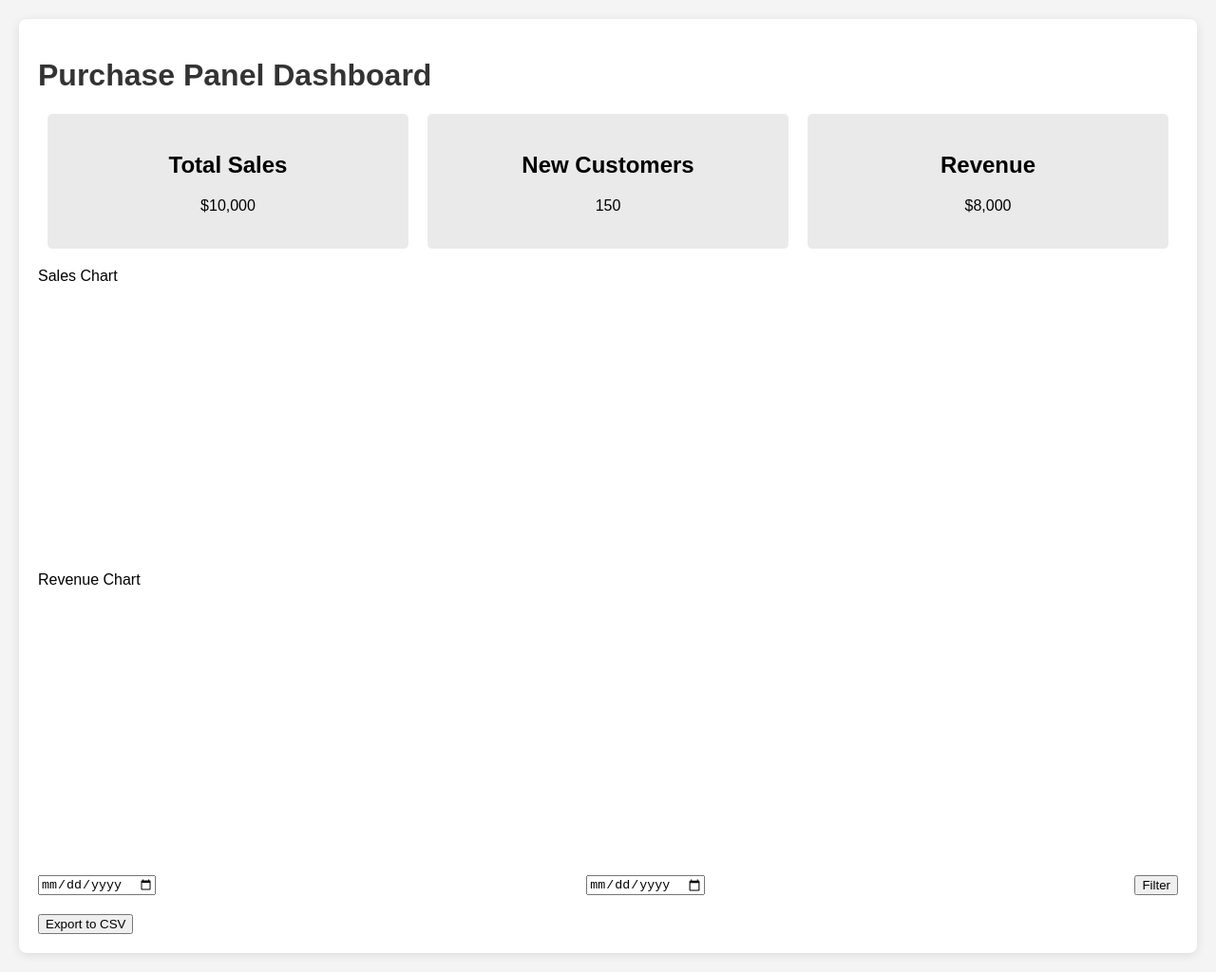
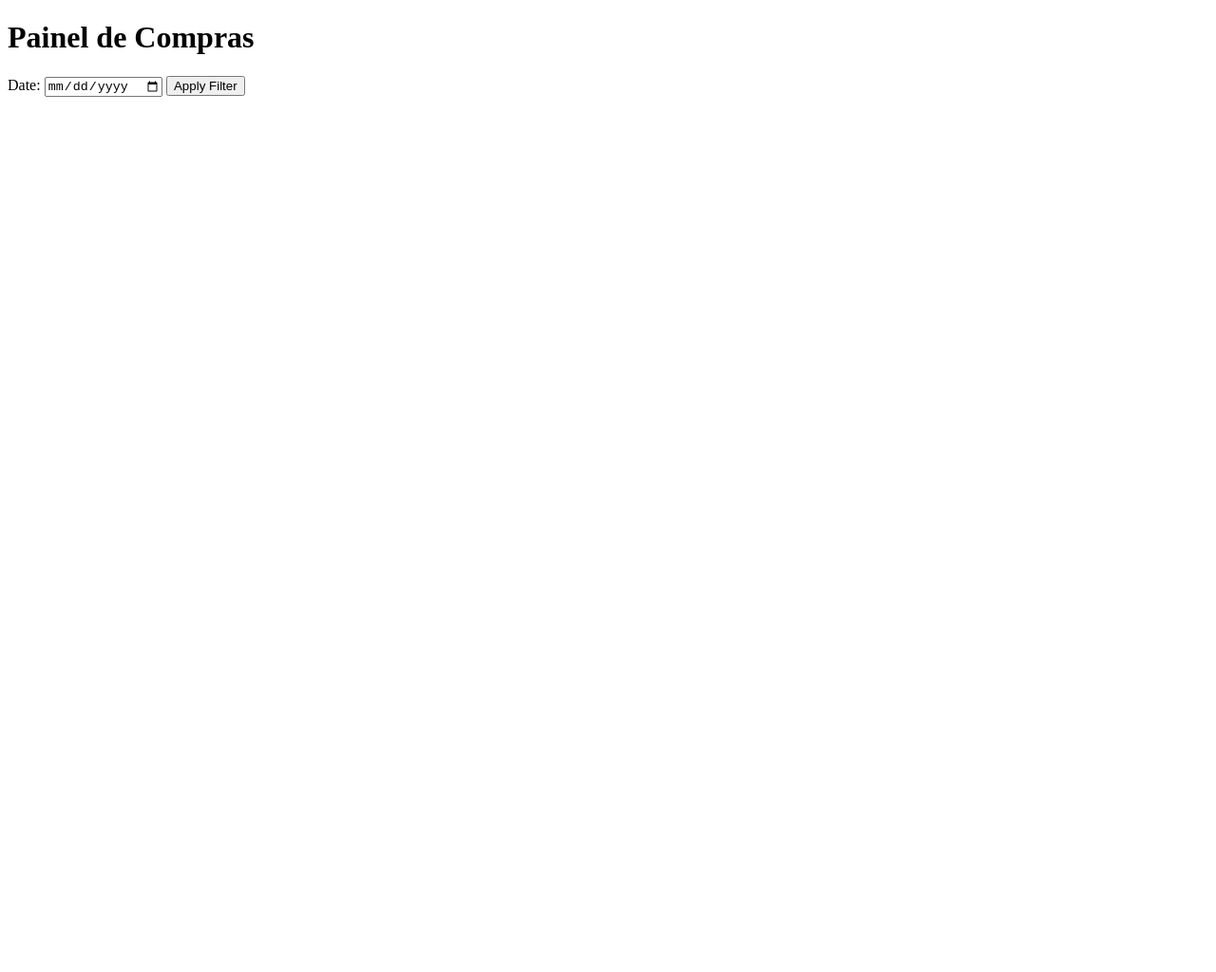
Before and after one commit to assistcomprasnordilal2-glitch/Painel, a plain HTML site: page index.html in a window 1280 px wide. Shown: the whole page at 95% size. After the commit the page ends 800 px from the top, so only its background shows below. Drawn offline with nearby package versions, Linux system fonts and the light colour scheme.

Commit message:
Update index.html with complete Painel de Compras dashboard

```diff
--- a/index.html
+++ b/index.html
@@ -3,87 +3,54 @@
 <head>
     <meta charset="UTF-8">
     <meta name="viewport" content="width=device-width, initial-scale=1.0">
-    <title>Purchase Panel Dashboard</title>
-    <style>
-        body {
-            font-family: Arial, sans-serif;
-            background-color: #f4f4f4;
-            margin: 0;
-            padding: 20px;
-        }
-        .dashboard {
-            max-width: 1200px;
-            margin: auto;
-            padding: 20px;
-            background: white;
-            border-radius: 8px;
-            box-shadow: 0 2px 10px rgba(0,0,0,0.1);
-        }
-        h1 {
-            color: #333;
-        }
-        .kpi {
-            display: flex;
-            justify-content: space-between;
-            margin-bottom: 20px;
-        }
-        .kpi div {
-            flex: 1;
-            padding: 20px;
-            background: #eaeaea;
-            border-radius: 5px;
-            margin: 0 10px;
-            text-align: center;
-        }
-        .charts {
-            margin-bottom: 20px;
-        }
-        .chart {
-            height: 300px;
-            margin: 20px 0;
-        }
-        .filters {
-            margin-bottom: 20px;
-            display: flex;
-            justify-content: space-between;
-        }
-        .csv-integration {
-            margin-top: 20px;
-        }
-    </style>
+    <title>Painel de Compras</title>
+    <!-- Include necessary libraries for charts and Google Sheets integration -->
+    <script src="https://cdn.jsdelivr.net/npm/chart.js"></script>
+    <script src="https://cdnjs.cloudflare.com/ajax/libs/jquery/3.5.1/jquery.min.js"></script>
 </head>
 <body>
-    <div class="dashboard">
-        <h1>Purchase Panel Dashboard</h1>
-        <div class="kpi">
-            <div>
-                <h2>Total Sales</h2>
-                <p>$10,000</p>
-            </div>
-            <div>
-                <h2>New Customers</h2>
-                <p>150</p>
-            </div>
-            <div>
-                <h2>Revenue</h2>
-                <p>$8,000</p>
-            </div>
-        </div>
-        <div class="charts">
-            <div class="chart" id="salesChart">Sales Chart</div>
-            <div class="chart" id="revenueChart">Revenue Chart</div>
-        </div>
-        <div class="filters">
-            <input type="date" id="startDate" />
-            <input type="date" id="endDate" />
-            <button id="filterBtn">Filter</button>
-        </div>
-        <div class="csv-integration">
-            <button id="exportCsvBtn">Export to CSV</button>
-        </div>
+    <h1>Painel de Compras</h1>
+    <div id="filters">
+        <label for="dateFilter">Date:</label>
+        <input type="date" id="dateFilter">
+        <button onclick="loadData()">Apply Filter</button>
     </div>
+    <canvas id="myChart" width="400" height="200"></canvas>
     <script>
-        // JavaScript for charts and filters will go here
+        function loadData() {
+            const date = document.getElementById('dateFilter').value;
+            // Load data from Google Sheets using fetch API
+            fetch('https://sheets.googleapis.com/v4/spreadsheets/YOUR_SHEET_ID/values/YOUR_RANGE?key=YOUR_API_KEY')
+                .then(response => response.json())
+                .then(data => {
+                    // Process data and update chart
+                    updateChart(data);
+                })
+                .catch(error => console.error('Error loading data:', error));
+        }
+        function updateChart(data) {
+            const ctx = document.getElementById('myChart').getContext('2d');
+            const myChart = new Chart(ctx, {
+                type: 'bar',
+                data: {
+                    labels: data.values[0], // Assuming first row is labels
+                    datasets: [{
+                        label: 'Dataset',
+                        data: data.values[1], // Assuming second row is data
+                        backgroundColor: 'rgba(75, 192, 192, 0.2)',
+                        borderColor: 'rgba(75, 192, 192, 1)',
+                        borderWidth: 1
+                    }]
+                },
+                options: {
+                    scales: {
+                        y: {
+                            beginAtZero: true
+                        }
+                    }
+                }
+            });
+        }
     </script>
 </body>
 </html>
```
